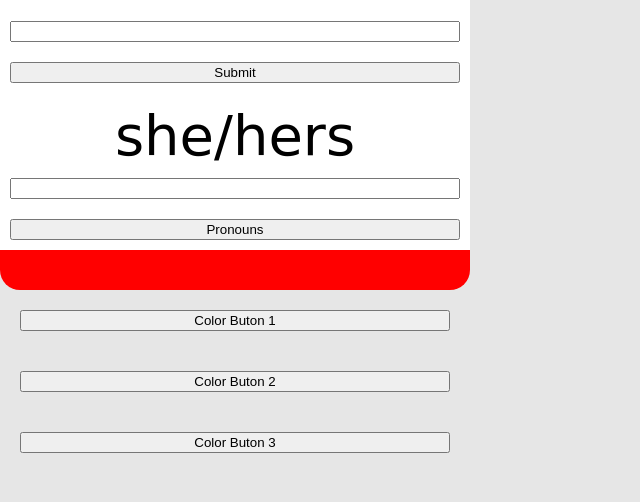
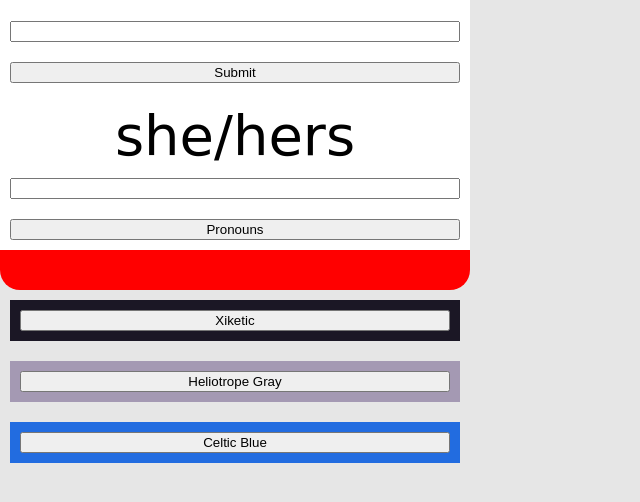
Before and after one commit to dimitraweinstein/name-tag, a plain HTML site: page index.html in a window 1280 px wide. Shown: the part 184-686 px from the top of the page, without its empty margins (0-640 px from the left). Drawn offline with Linux system fonts and the light colour scheme.

Commit message:
added color to buttons in css and html and began js for color buttons

```diff
--- a/app.js
+++ b/app.js
@@ -15,3 +15,12 @@ pronounButton.addEventListener('click', () => {
     const stuff = pronounInput.value;
     pronounWordBox.textContent = stuff;
 })
+
+const pronounInput = document.getElementById('pronoun-input');
+const pronounButton = document.getElementById('pronoun-button');
+const pronounWordBox = document.getElementById('pronoun-word-box');
+
+pronounButton.addEventListener('click', () => {
+    const backgroundColor = '#1B1725';
+
+})
--- a/index.html
+++ b/index.html
@@ -29,13 +29,13 @@
         </section>
     <section class='bottom'></section>
     <section class="color-button" id="color-button1">
-        <button type="submit">Color Buton 1</button>
+        <button type="submit">Xiketic</button>
     </section>
     <section class="color-button" id="color-button2">
-        <button type="submit">Color Buton 2</button>
+        <button type="submit">Heliotrope Gray</button>
     </section>
     <section class="color-button" id="color-button3">
-        <button type="submit">Color Buton 3</button>
+        <button type="submit">Celtic Blue</button>
     </section>
 </body>
 </html>
--- a/style.css
+++ b/style.css
@@ -79,3 +79,15 @@ input, button {
     flex-direction: column;
     margin: 10px;
 }
+
+#color-button1 {
+    background-color: #1B1725;
+}
+
+#color-button2 {
+    background-color: #A499B3 ;
+}
+
+#color-button3 {
+    background-color: #226CE0;
+}
```
